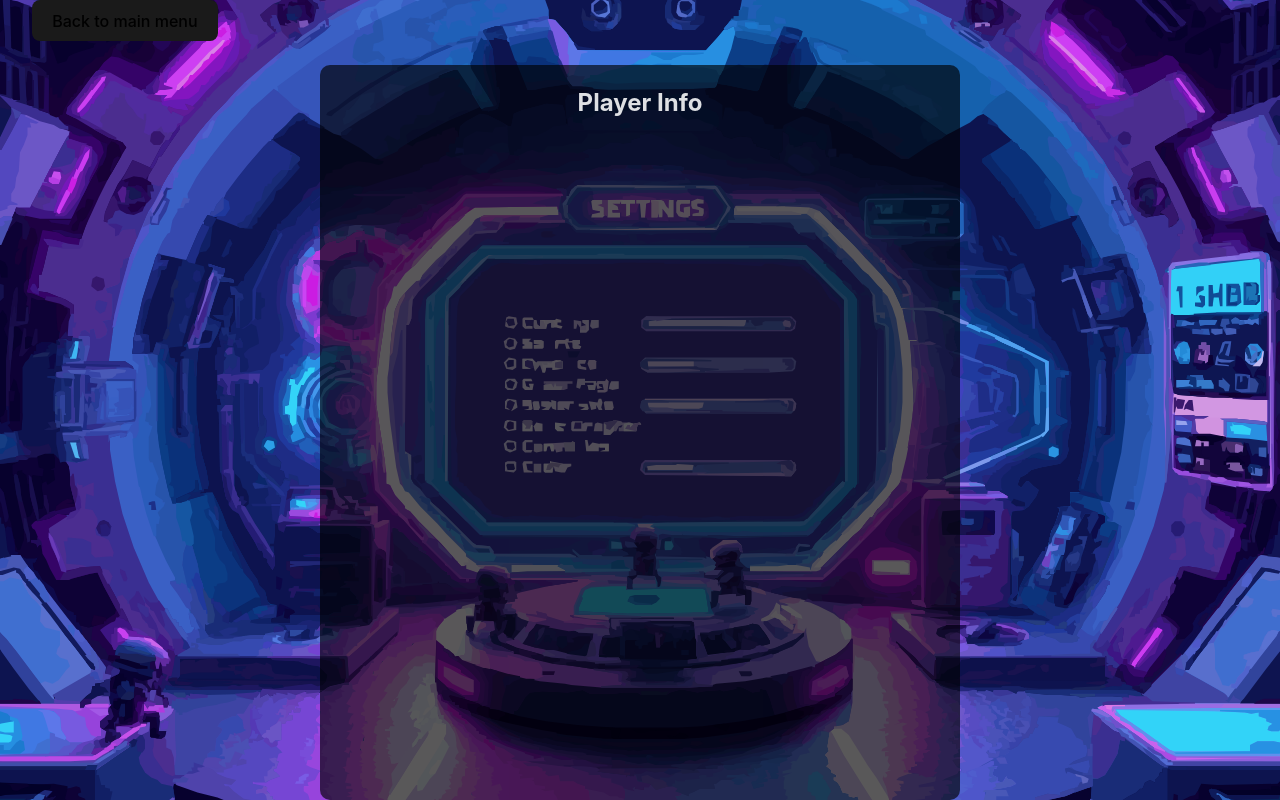
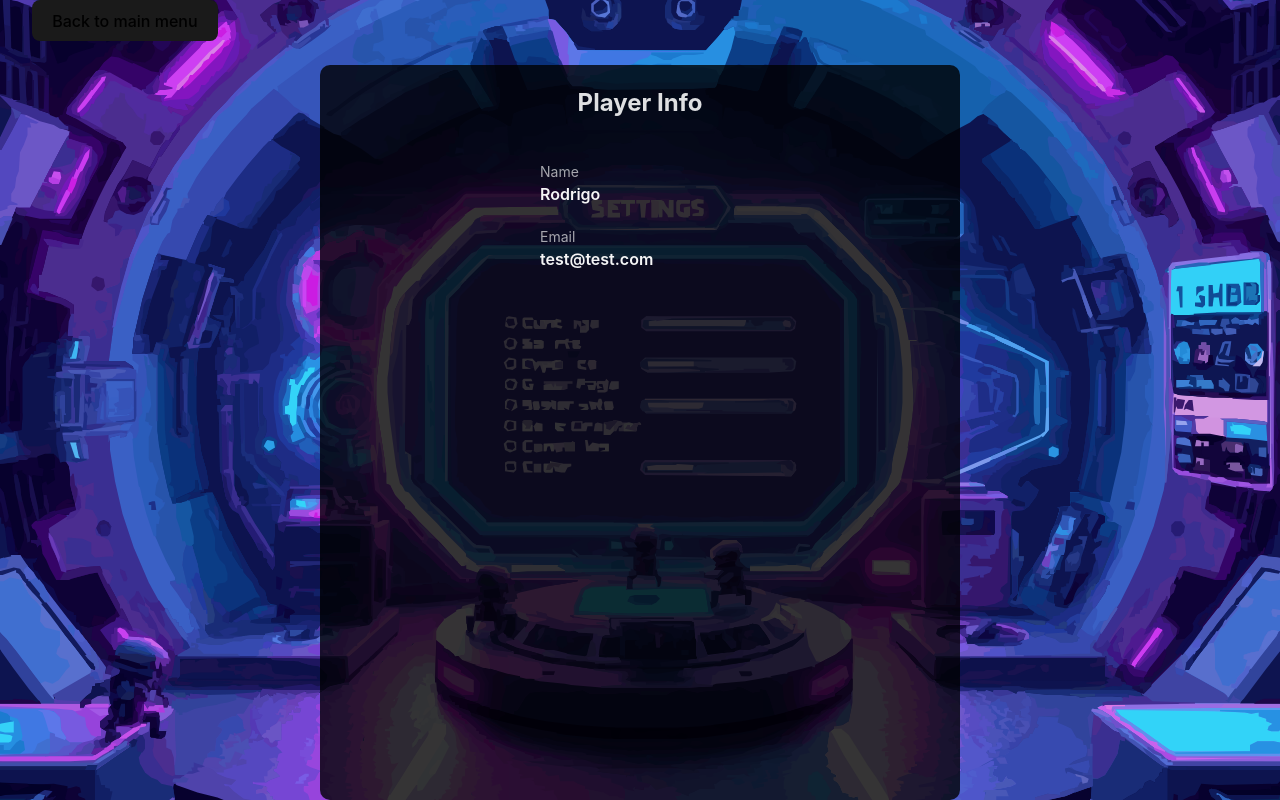
Before and after one commit to Rov95/Codemon, a React (Vite) app in the folder client/: page /settings in a window 1280 px wide. Built offline with nearby package versions, Linux system fonts and the light colour scheme.

Commit message:
added some styles

```diff
--- a/client/src/pages/Settings/Settings.css
+++ b/client/src/pages/Settings/Settings.css
@@ -19,9 +19,38 @@
 }
 
 
-.player-info {
+.info-player {
   border-radius: 10px;
-  background-color: rgba(0, 0, 0, 0.646);
+  background-color: rgba(0, 0, 0, 0.793);
   width: 640px;
   height: 760px;
+  display: flex;
+  flex-direction: column;
+  align-items: center;
+  row-gap: 20px;
 }
+
+.info {
+  display: flex;
+  flex-direction: column;
+  width: 200px;
+  height: fit-content;
+  row-gap: 0px;
+  p {
+    width: 180px;
+    text-align: start;
+    margin-block-start: 0em;
+    margin-block-end: 0em;
+  }
+}
+
+.label {
+  color: rgba(245, 245, 245, 0.667);
+  font-size: 14px;
+}
+
+.content {
+  color: whitesmoke;
+  font-size: 16px;
+  font-weight: 600;
+}
--- a/client/src/pages/Settings/Settings.tsx
+++ b/client/src/pages/Settings/Settings.tsx
@@ -9,8 +9,16 @@ const Settings = () => {
   return (
     <div className='settings-container'>
       <button onClick={()=>navigate("/")}>Back to main menu</button>
-      <div className='player-info'>
+      <div className='info-player'>
         <h2>Player Info</h2>
+        <div className='info'>
+          <p className='label'>Name</p>
+          <p className='content'>Rodrigo</p>
+        </div>
+        <div className='info'>
+          <p className='label'>Email</p>
+          <p className='content'>test@test.com</p>
+        </div>
       </div>
     </div>
   )
```
